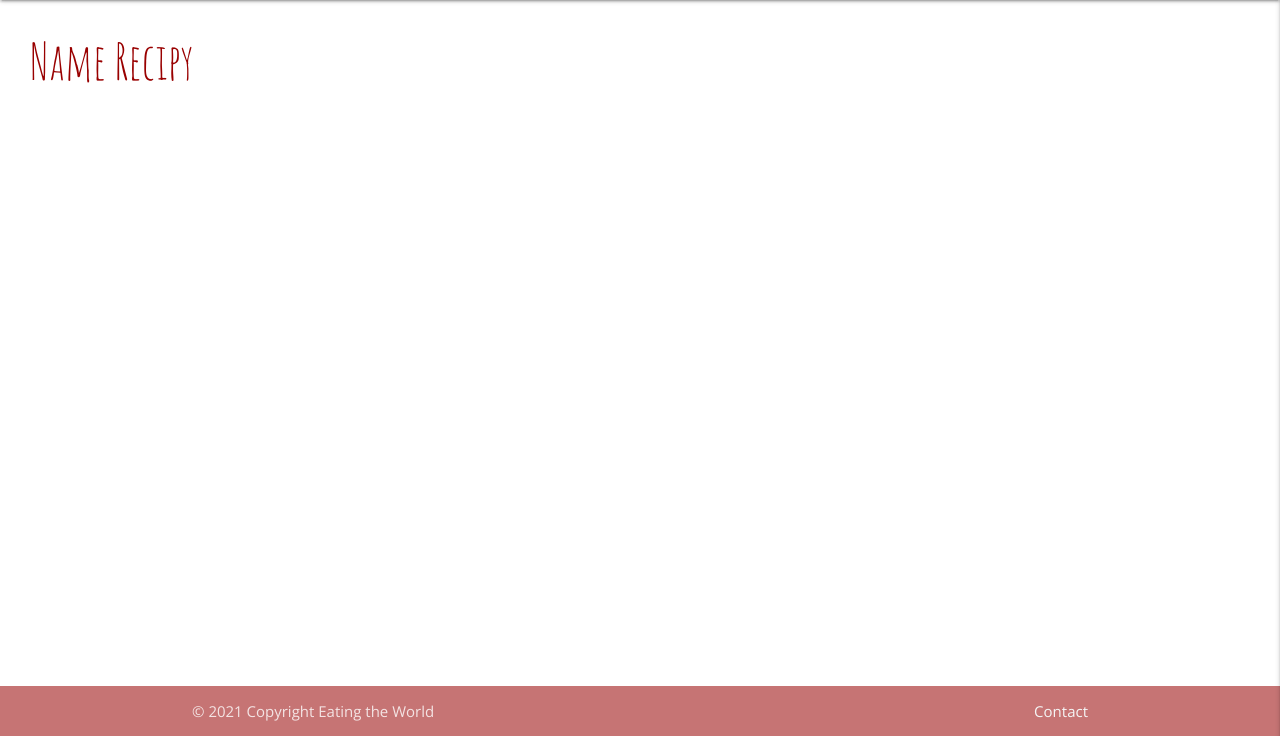
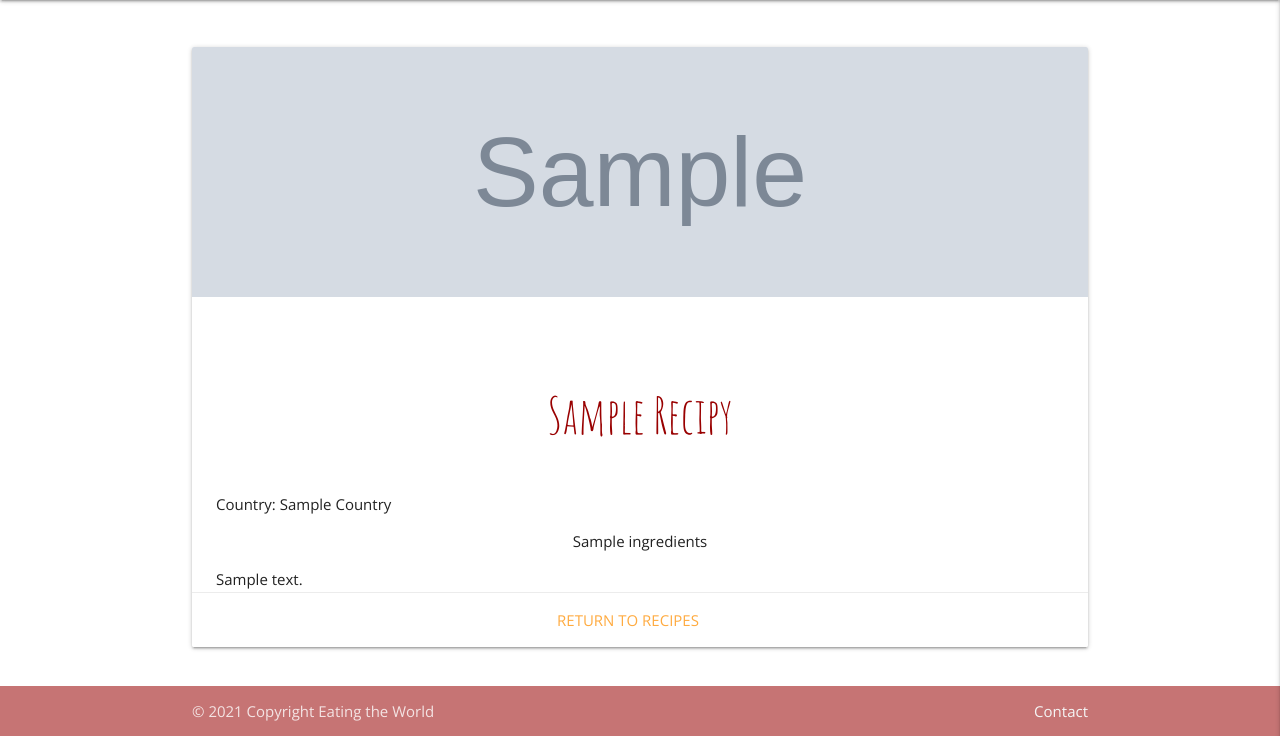
Before and after one commit to annakovesdi/milestone-project-3, a Flask app: template templates/recipy.html in a window 1280 px wide. Shown: the part 64-800 px from the top of the page. Run offline with Flask 2, Linux system fonts and the light colour scheme; the template is opened without the code that fills it: most values are stand-ins (such as "Sample title", 1, 10 or a date in 2020); grey boxes marked "Sample" are stand-in pictures; some libraries are stand-ins or nearby versions.

Commit message:
added path to singular recipy pages

```diff
--- a/app.py
+++ b/app.py
@@ -25,7 +25,19 @@ def index():
 
 @app.route("/recipes")
 def recipes():
-    return render_template("recipes.html", page_title="Recipes")
+    recipes = mongo.db.recipes.find()
+    return render_template(
+        "recipes.html", page_title="Recipes", recipes=recipes)
+
+
+@app.route("/recipes/<recipy_name>")
+def recipy_page(recipy_name):
+    this_recipy = {}
+    recipes = mongo.db.recipes.find()
+    for recipy in recipes:
+        if recipy["url"] == recipy_name:
+            this_recipy = recipy
+    return render_template("recipy.html", recipy=this_recipy)
 
 
 @app.route("/api/recipes")
@@ -42,7 +54,8 @@ def add_recipy():
 
 @app.route("/log_in")
 def log_in():
-    return render_template("log-in.html", page_title="Log In", page_title_two="Sign Up")
+    return render_template(
+        "log-in.html", page_title="Log In", page_title_two="Sign Up")
 
 
 @app.route("/log_out")
@@ -57,7 +70,8 @@ def profile():
 
 @app.route("/week_menu_shuffle")
 def week_menu_shuffle():
-    return render_template("week-menu-shuffle.html", page_title="Week Menu Shuffle")
+    return render_template(
+        "week-menu-shuffle.html", page_title="Week Menu Shuffle")
 
 
 @app.route("/recipy")
@@ -65,7 +79,6 @@ def recipy():
     return render_template("recipy.html", page_title="recipy")
 
 
-
 if __name__ == "__main__":
     app.run(host=os.environ.get("IP"),
             port=int(os.environ.get("PORT")),
--- a/templates/index.html
+++ b/templates/index.html
@@ -18,15 +18,15 @@
             <div class="card">
                 <div class="card-image">
                     <img src="{{ recipy.image_url }}">
-                    <a class="btn-floating halfway-fab waves-effect waves-light red" href="#"><i
+                    <a class="btn-floating halfway-fab waves-effect waves-light red" href="/recipes/{{recipy.url}}"><i
                             class="material-icons">add</i></a>
                 </div>
                 <div class="card-content">
                     <span class="card-title">
-                        {{ recipy.recipy_name }}
+                        {{ recipy.recipy_name|title }}
                     </span>
                     <p>
-                        Country: {{ recipy.country }}
+                        Country: {{ recipy.country|title }}
                     </p>
                 </div>
             </div>
--- a/templates/recipy.html
+++ b/templates/recipy.html
@@ -1,6 +1,28 @@
 {% extends "base.html" %}
 {% block content %}
 
-<h2>Name Recipy</h2>
+<hr class="margin-bottom">
+<div class="container center">
+
+      <div class="card">
+        <div class="card-image">
+          <img src="{{ recipy.image_url }}" alt="Image of the dish {{ recipy.name }}">
+        </div>
+        <div class="card-content">
+            <h2 class="center">{{ recipy.recipy_name|title }}</h2>
+            <p class="left">Country: {{ recipy.country|title }}</p>
+            <br>
+            <ul>
+                <li>{{ recipy.ingredients }}</li>
+            </ul>
+            <p class="left">{{ recipy.description }}</p>
+        </div>
+        <div class="card-action">
+          <a href="#">Return to recipes</a>
+        </div>
+      </div>
+
+  </div>
+
 
 {% endblock %}
```
Also changed, not shown: templates/recipes.html (+24 -2 lines), README.md.
